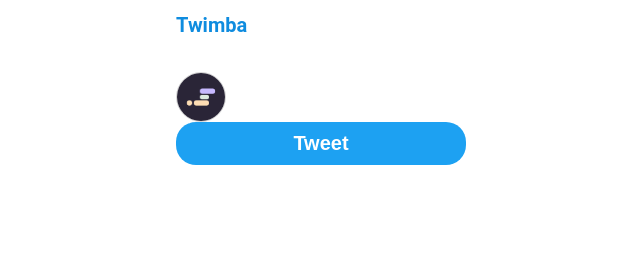
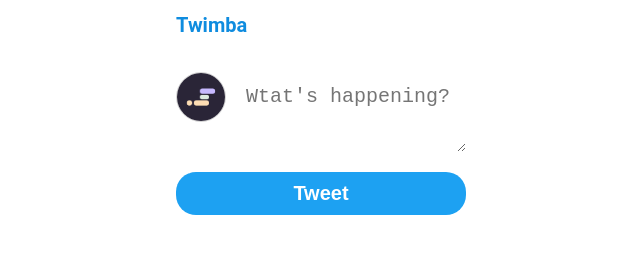
Before and after one commit to krasowski-alina/twimba, a plain HTML site: page index.html in a window 1280 px wide. Shown: the whole page, without its empty margins (319-959 px from the left). Drawn offline with Linux system fonts and the light colour scheme.

Commit message:
looped over the data inside of HTML boilerplate

```diff
--- a/index.html
+++ b/index.html
@@ -14,6 +14,7 @@
 	<main>
 		<div class="tweet-input-area">
 			<img src="images/scrimbalogo.png" class="profile-pic">
+            <textarea placeholder="Wtat's happening?" id="tweet-input"></textarea>
 		</div>
 		<button id="tweet-btn">Tweet</button>
 		<div class="feed" id="feed"></div>
--- a/index.js
+++ b/index.js
@@ -1,2 +1,33 @@
 import { tweetsData } from "/data.js"
-console.log(tweetsData)
+const tweetInput = document.getElementById('tweet-input')
+const tweetBtn = document.getElementById('tweet-btn')
+tweetBtn.addEventListener('click', function(){
+    console.log(tweetInput.value)
+})
+function getFeedHtml(){
+    let feedHtml = ``
+    for (let tweet of tweetsData){
+        feedHtml += `<div class="tweet">
+        <div class="tweet-inner">
+            <img src="/images/${tweet.profilePic}" class="profile-pic">
+            <div>
+                <p class="handle">${tweet.handle}</p>
+                <p class="tweet-text">${tweet.tweetText}</p>
+                <div class="tweet-details">
+                    <span class="tweet-detail">
+                        ${tweet.replies.length}
+                    </span>
+                    <span class="tweet-detail">
+                        ${tweet.likes}
+                    </span>
+                    <span class="tweet-detail">
+                        ${tweet.retweets}
+                    </span>
+                </div>
+            </div>
+        </div>
+    </div>`
+    console.log(feedHtml)
+    }
+}
+getFeedHtml()
```
